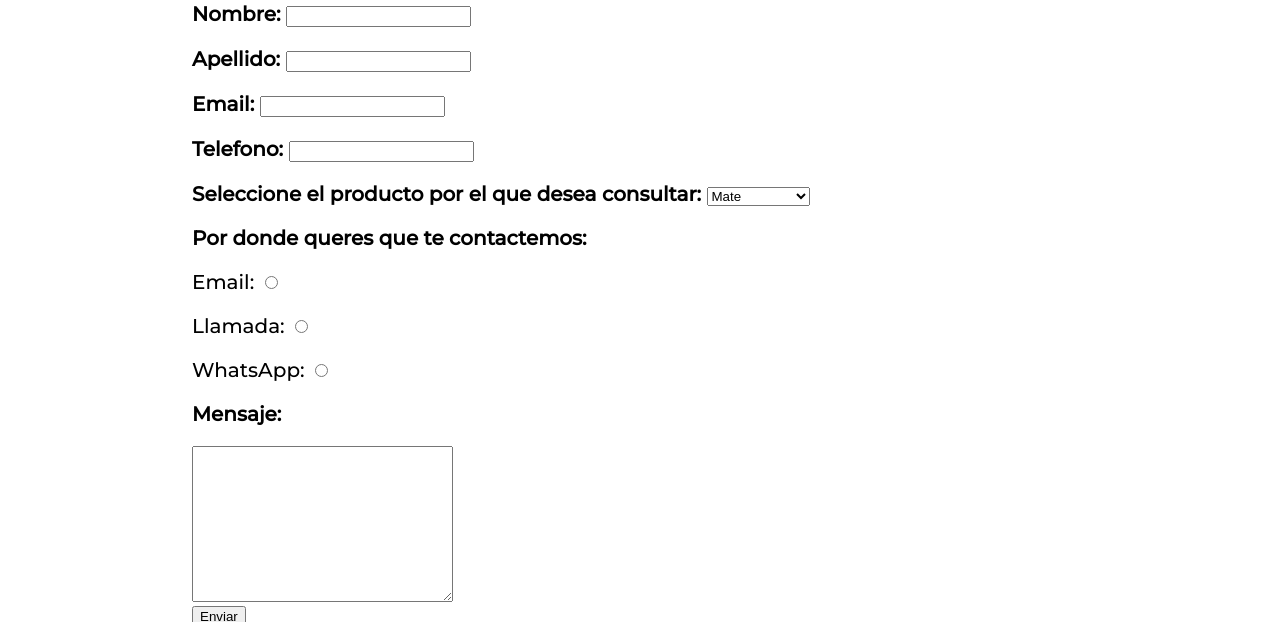
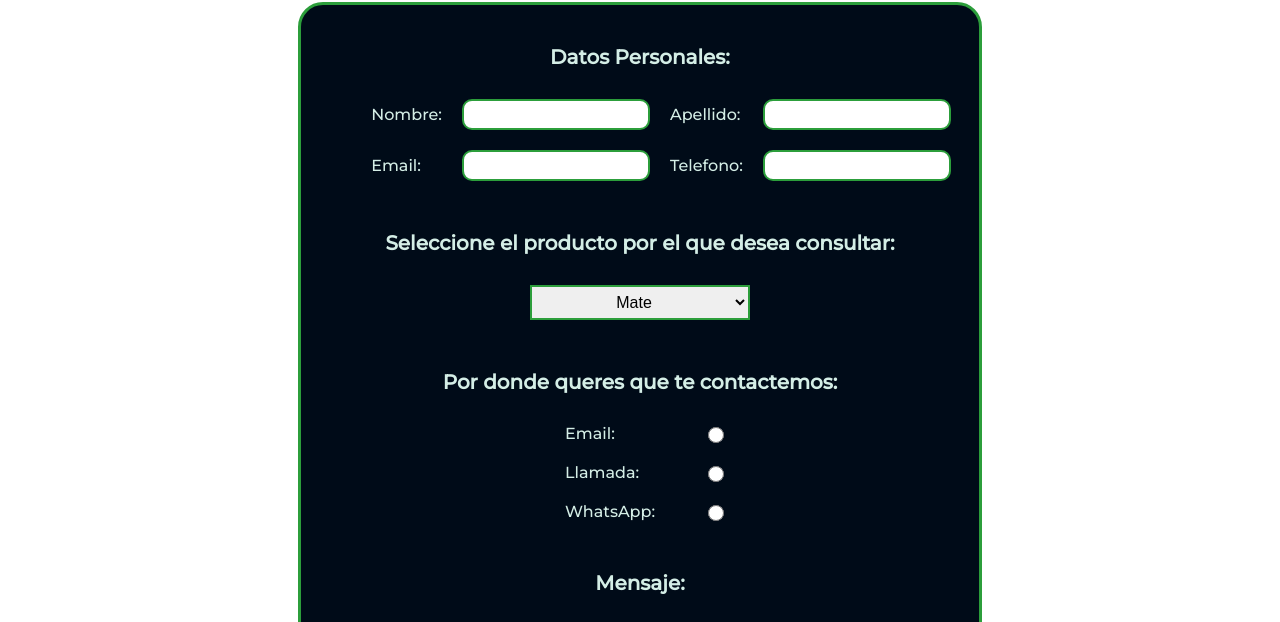
Before and after one commit to SBernachia/TodoMates, a plain HTML site: page contacto.html in a window 1280 px wide. Shown: the part 587-1209 px from the top of the page. Drawn offline with Linux system fonts and the light colour scheme.

Commit message:
Agregando CSS al formulario

```diff
--- /dev/null
+++ b/contacto.css
@@ -0,0 +1,81 @@
+main {
+    text-align: center;
+}
+form {
+    width: 60%;
+    background-color: #000b18;
+    border: 3px solid #2c9e3b;
+    border-radius: 25px;
+    color: #d4eee6;
+    margin: 0 auto 60px;
+    padding: 40px 70px;
+}
+p {
+    margin: 50px 0 30px;
+    font-weight: bold;
+}
+p:first-child {
+    margin: 0 0 30px;
+}
+
+
+.datosPersonales {
+    display: grid;
+    grid-template-columns: repeat(4, auto);
+    grid-gap: 20px;
+}
+.datosPersonales label {
+    align-self: center;
+    text-align: left;
+}
+.datosPersonales input {
+    width: 180px;
+    height: 25px;
+    border-radius: 10px;
+    border: 2px solid #2c9e3b;
+    font-size: 18px;
+}
+
+
+select {
+    width: 220px;
+    height: 35px;
+    text-align: center;
+    font-size: 16px;
+    border: 2px solid #2c9e3b;
+}
+
+
+.tipos-contactos {
+    width: 150px;
+    margin: 0 auto;
+    display: grid;
+    grid-template-columns: repeat(2, 100px);
+    grid-row-gap: 20px;
+}
+.tipos-contactos label {
+    text-align: left;
+}
+
+textarea {
+    width: 500px;
+    height: 150px;
+    resize: none;
+    font-size: 18px;
+}
+
+
+.btn {
+    margin: 50px auto;
+    width: 250px;
+    height: 40px;
+    border-radius: 10px;
+    background-color: #2c9e3b;
+    color: #000b18;
+    font-size: 20px;
+}
+.btn:hover {
+    background-color: #000b18;
+    color: #d4eee6;
+    border: 2px solid #2c9e3b;
+}
--- a/contacto.html
+++ b/contacto.html
@@ -6,6 +6,7 @@
     <meta name="viewport" content="width=device-width, initial-scale=1.0">
     <title>TodoMates</title>
     <link rel="stylesheet" href="style.css">
+    <link rel="stylesheet" href="contacto.css">
     <link href="https://fonts.googleapis.com/css2?family=Satisfy&display=swap" rel="stylesheet">
     <link href="https://fonts.googleapis.com/css2?family=Montserrat:wght@500&display=swap" rel="stylesheet">
     <script src="https://kit.fontawesome.com/f76534a51c.js" crossorigin="anonymous"></script>
@@ -30,27 +31,40 @@
     <main>
         <h2>Contacto</h2>
         <form>
-            <p><b>Nombre: </b><input type="text"></p>
-            <p><b>Apellido: </b><input type="text"></p>
-            <p><b>Email: </b><input type="email"></p>
-            <p><b>Telefono: </b><input type="text"></p>
-            <p><b>Seleccione el producto por el que desea consultar:</b>
+            <p>Datos Personales:</p>
+            <div class="datosPersonales">
+                <label>Nombre:</label>
+                <input maxlength="20" type="text">
+                <label>Apellido:</label>
+                <input maxlength="20" type="text">
+                <label>Email:</label>
+                <input maxlength="20" type="email">
+                <label>Telefono:</label>
+                <input maxlength="20" type="tel">
+            </div>
+
+            <p>Seleccione el producto por el que desea consultar:</p>
             <select>
                 <option value="mate">Mate</option>
                 <option value="bombilla">Bombillas</option>
                 <option value="termo">Termos</option>
                 <option value="setCompleto">Set Completo</option>
             </select>
-            </p>
 
-            <p><b>Por donde queres que te contactemos:</b></p>
-            <p>Email: <input type="radio" name="metodoContacto"></p>
-            <p>Llamada: <input type="radio" name="metodoContacto"></p>
-            <p>WhatsApp: <input type="radio" name="metodoContacto"></p>
-            <p><b>Mensaje:</b></p>
-            <textarea cols="30" rows="10"></textarea>
+            <p>Por donde queres que te contactemos:</p>
+            <div class="tipos-contactos">
+                <label class="tipos-contactos">Email:</label>
+                <input type="radio" name="metodoContacto">
+                <label class="tipos-contactos">Llamada:</label>
+                <input type="radio" name="metodoContacto">
+                <label class="tipos-contactos">WhatsApp:</label>
+                <input type="radio" name="metodoContacto">
+            </div>
+
+            <p>Mensaje:</p>
+            <textarea maxlength="250" placeholder="Escriba su mensaje aqui"></textarea>
             <br>
-            <input type="submit" value="Enviar">
+            <input class="btn" type="submit" value="Enviar">
         </form>
     </main>
 
```
Lines whose indentation alone changed are shown as unchanged.
